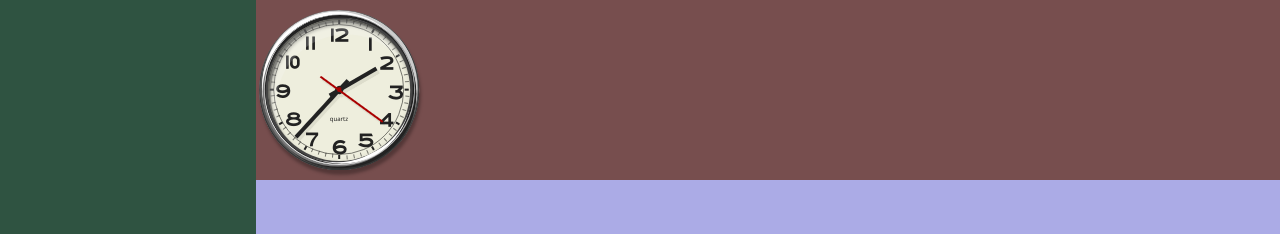
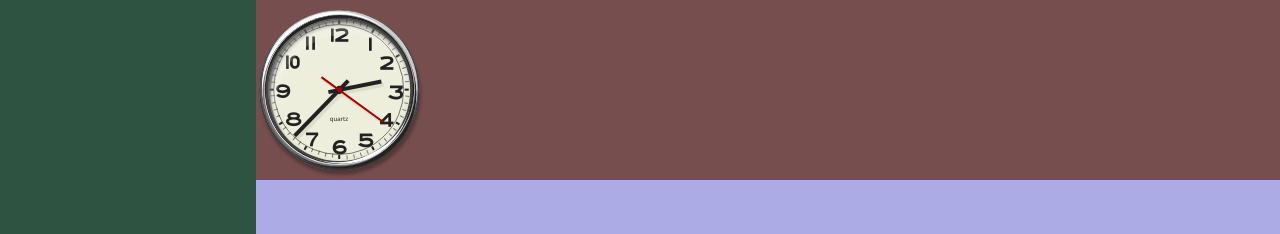
Before and after one commit to sxl6667/mindBook, a Vue app in the folder niuer_project/: page /blog in a window 1280 px wide. Shown: the top 234 px of the page. Built offline with nearby package versions, Linux system fonts and the light colour scheme.

Commit message:
修复了时钟的bug

```diff
--- a/niuer_project/src/components/Click.vue
+++ b/niuer_project/src/components/Click.vue
@@ -115,22 +115,39 @@ export default {
   },
   methods: {
     Howtime() {
-      let hh = new Date().getHours()*30;
-      let mf = new Date().getMinutes()*6;
-      let ss = new Date().getSeconds()*6;
-      console.log(hh)
+      let hh = new Date().getHours();
+      let mf = new Date().getMinutes();
+      let ss = new Date().getSeconds();
+      hh = (hh * 3600 + mf * 60 + ss) / 120;
+      mf = (mf * 60 + ss) / 10;
+      ss = ss * 6;
+      console.log(hh);
       let hhbox = document.querySelectorAll(".hh");
       let mmbox = document.querySelectorAll(".mm");
       let ssbox = document.querySelectorAll(".ss");
       for (let i = 0; i < hhbox.length; i++) {
-          hhbox[i].style.transform = "rotate("+hh+"deg)"
+        hhbox[i].style.transform = "rotate(" + hh + "deg)";
       }
       for (let i = 0; i < mmbox.length; i++) {
-          mmbox[i].style.transform = "rotate("+mf+"deg)"
+        mmbox[i].style.transform = "rotate(" + mf + "deg)";
       }
       for (let i = 0; i < ssbox.length; i++) {
-          ssbox[i].style.transform = "rotate("+ss+"deg)"
+        ssbox[i].style.transform = "rotate(" + ss + "deg)";
       }
+      let timer = setInterval(() => {
+        hh = hh + 1/120;
+        for (let i = 0; i < hhbox.length; i++) {
+          hhbox[i].style.transform = "rotate(" + hh + "deg)";
+        }
+        mf = mf + 1/10;
+        for (let i = 0; i < mmbox.length; i++) {
+          mmbox[i].style.transform = "rotate(" + mf + "deg)";
+        }
+        ss = ss + 6;
+        for (let i = 0; i < ssbox.length; i++) {
+          ssbox[i].style.transform = "rotate(" + ss + "deg)";
+        }
+      }, 1000);
     },
   },
 };
@@ -309,7 +326,7 @@ u > u {
   position: relative;
   background: #a00;
   outline: 1px solid transparent;
-  animation: a360_10 60s normal infinite steps(60, end);
+  /* animation: a360_10 60s normal infinite steps(60, end); */
 }
 .sr {
   width: 0.3em;
@@ -318,14 +335,14 @@ u > u {
   margin: -0.95em 0 0 3.84em;
   border-radius: 0.15em;
 }
-@keyframes a360_10 {
+/* @keyframes a360_10 {
   0% {
     transform: translate(0, 1em) rotate(0deg) translate(0, -1em);
   }
   100% {
     transform: translate(0, 1em) rotate(360deg) translate(0, -1em);
   }
-}
+} */
 
 .m {
   height: 4.8em;
@@ -334,17 +351,17 @@ u > u {
   position: relative;
   background: #222;
   border: 0 0 3.2em 0;
-  animation: a36016 3600s normal infinite linear;
+  /* animation: a36016 3600s normal infinite linear; */
   outline: 1px solid transparent;
 }
-@keyframes a36016 {
+/* @keyframes a36016 {
   0% {
     transform: translate(0, 1.6em) rotate(0deg) translate(0, -1.6em);
   }
   100% {
     transform: translate(0, 1.6em) rotate(360deg) translate(0, -1.6em);
   }
-}
+} */
 
 .mr {
   width: 0.5em;
@@ -361,7 +378,7 @@ u > u {
   background: #222;
   margin-top: 1.3em;
   outline: 1px solid transparent;
-  animation: a36010 43200s normal infinite linear;
+  /* animation: a36010 43200s normal infinite linear; */
 }
 #sh {
   width: 8em;
@@ -427,22 +444,22 @@ u > u {
   }
 }
 #clock .s {
-  -webkit-animation: a360_10 60s normal infinite steps(60, end);
-  animation: a360_10 60s normal infinite steps(60, end);
+  /* -webkit-animation: a360_10 60s normal infinite steps(60, end); */
+  /* animation: a360_10 60s normal infinite steps(60, end); */
 }
-@-webkit-keyframes a360_10 {
+/* @-webkit-keyframes a360_10 {
   0% {
     -webkit-transform: translate(0, 1em) rotate(0deg) translate(0, -1em);
   }
   100% {
     -webkit-transform: translate(0, 1em) rotate(360deg) translate(0, -1em);
   }
+} */
+#clock .m {
+  /* -webkit-animation: a36016 3600s normal infinite linear;
+  animation: a36016 3600s normal infinite linear; */
 }
-#clock .m {
-  -webkit-animation: a36016 3600s normal infinite linear;
-  animation: a36016 3600s normal infinite linear;
-}
-@-webkit-keyframes a36016 {
+/* @-webkit-keyframes a36016 {
   0% {
     -webkit-transform: translate(0, 1.6em) rotate(0deg) translate(0, -1.6em);
   }
@@ -452,11 +469,11 @@ u > u {
   100% {
     -webkit-transform: translate(0, 1.6em) rotate(360deg) translate(0, -1.6em);
   }
-}
+} */
 #clock .h,
 #css3fixed:checked ~ #clock .hh {
-  -webkit-animation: a36010 43200s normal infinite linear;
-  animation: a36010 43200s normal infinite linear;
+  /* -webkit-animation: a36010 43200s normal infinite linear;
+  animation: a36010 43200s normal infinite linear; */
 }
 
 /* Fixes */
@@ -522,9 +539,9 @@ u > u {
 }
 /* Opera rotation fix */
 #clock .s {
-  animation: a360_10of 60s normal infinite steps(60, end);
+  /* animation: a360_10of 60s normal infinite steps(60, end); */
 }
-@keyframes a360_10of {
+/* @keyframes a360_10of {
   0% {
     transform: translate(0, 1em) rotate(0deg) translate(0, -1em);
     -o-transform: translate(0, 2em) rotate(0deg) translate(0, -2em);
@@ -533,7 +550,7 @@ u > u {
     transform: translate(0, 1em) rotate(360deg) translate(0, -1em);
     -o-transform: translate(0, 2em) rotate(360deg) translate(0, -2em);
   }
-}
+} */
 
 /*** Font for numbers ***/
 /* @font-face {
```
